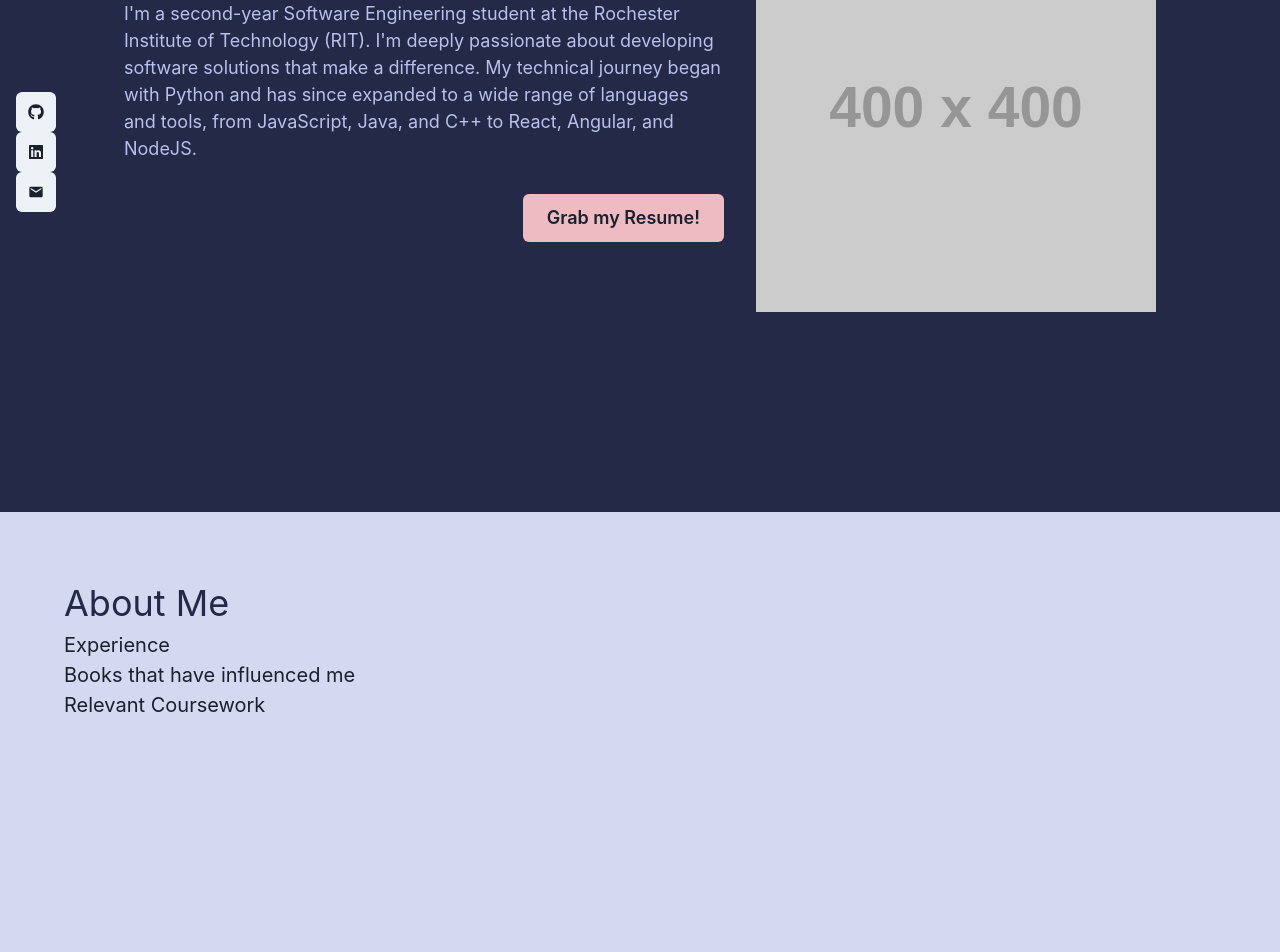
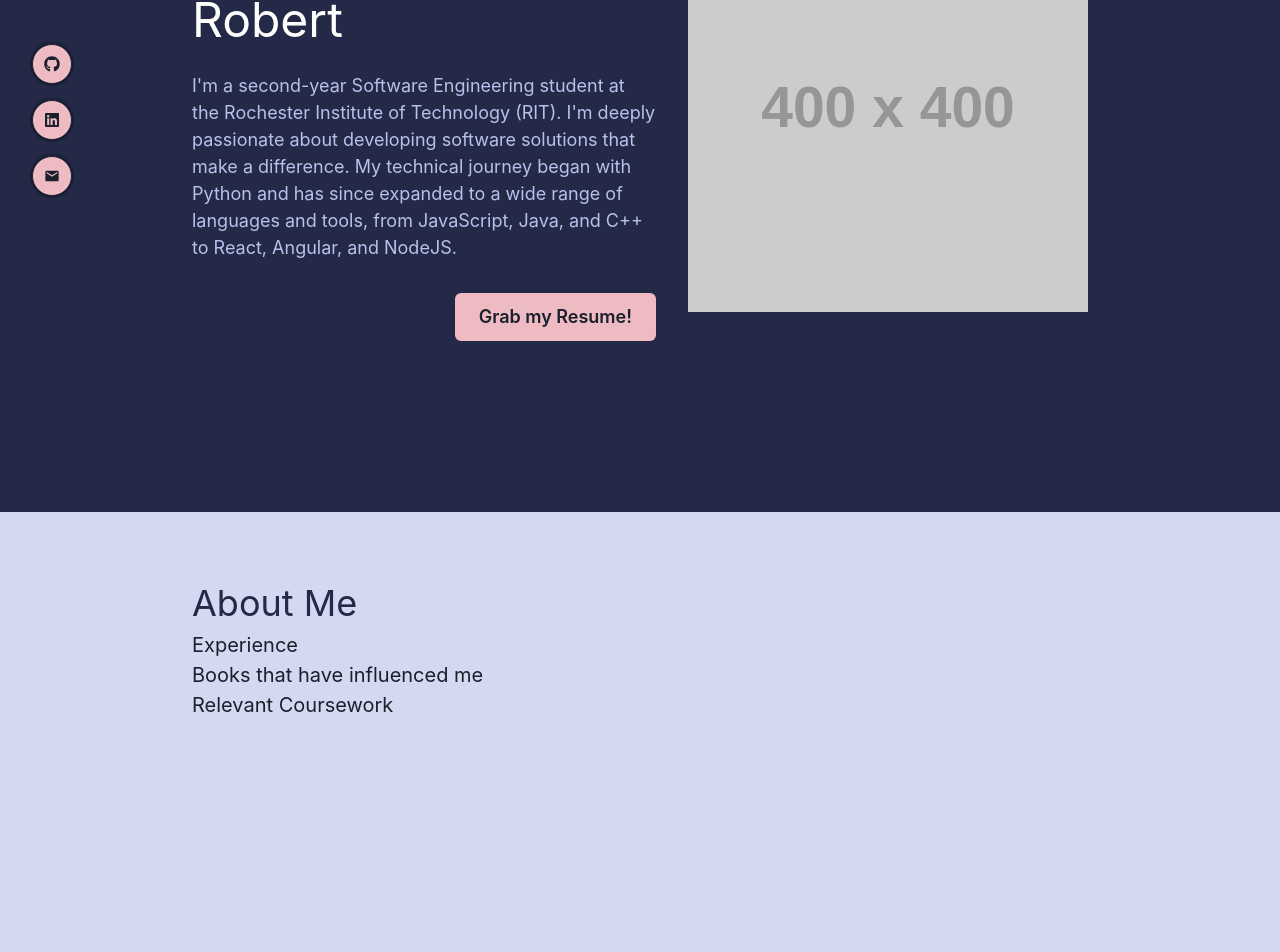
Before and after one commit to RWalling21/RW-Portfolio, a React (Create React App) app in the folder portfolio/: page / in a window 1280 px wide. Shown: the part 572-1524 px from the top of the page. Built offline with nearby package versions, Linux system fonts and the light colour scheme; the HTML template or start-up script is replaced by a standard one.

Commit message:
Styled contact buttons and updated border

```diff
--- a/portfolio/src/Theme.ts
+++ b/portfolio/src/Theme.ts
@@ -8,6 +8,7 @@ const Theme = extendTheme({
       paragraph: "#b8c1ec",
       button: "#eebbc3",
       buttonText: "#232946",
+      buttonHover: "#d4d8f0"
     },
     lightBlue: {
       background: "#d4d8f0",
--- a/portfolio/src/aboutMe/aboutMe.tsx
+++ b/portfolio/src/aboutMe/aboutMe.tsx
@@ -6,7 +6,7 @@ const AboutMe : React.FC = () => {
         <Flex
             bg="lightBlue.background"
             height="125vh"
-            pr="4rem" pl="4rem"
+            pr="12rem" pl="12rem"
         >
             <Box mt="4rem">
                 <Text fontSize="4xl" color="lightBlue.headline"> About Me </Text>
--- a/portfolio/src/contactMe/contactMe.tsx
+++ b/portfolio/src/contactMe/contactMe.tsx
@@ -9,7 +9,7 @@ const ContactMe : React.FC = () => {
         <Flex
             bg="lightBlue.background"
             height="75vh"
-            pr="4rem" pl="4rem"
+            pr="12rem" pl="12rem"
             align="center"
             justify="center"
         >
--- a/portfolio/src/footer/Footer.tsx
+++ b/portfolio/src/footer/Footer.tsx
@@ -6,7 +6,7 @@ const Footer: React.FC = () => {
         <Flex
             bg="navy.background"
             height="10vh"
-            pr="4rem" pl="4rem"
+            pr="12rem" pl="12rem"
             justify="center"
             align="flex-end"
             mb="1rem"
--- a/portfolio/src/header/NavButton.tsx
+++ b/portfolio/src/header/NavButton.tsx
@@ -15,6 +15,7 @@ const NavButton : React.FC<NavButtonProps> = ({ text, section }) => {
             color="navy.buttonText"
             size='md'
             variant='contained'
+            _hover={{ bg: "navy.buttonHover" }}
         >
             { text }
         </Button>
--- a/portfolio/src/header/navbar.tsx
+++ b/portfolio/src/header/navbar.tsx
@@ -27,7 +27,7 @@ const Navbar : React.FC = () => {
                 <NavButton text="About Me" section="AboutMe" />
                 <NavButton text="Projects" section="Projects" />
                 <NavButton text="Contact Me" section="ContactMe" />
-                <Button variant="outline" color="navy.button"> Resume </Button>
+                <Button variant="outline" color="navy.button" > Resume </Button>
             </Stack>
         </Flex>
     );
--- a/portfolio/src/home/Home.tsx
+++ b/portfolio/src/home/Home.tsx
@@ -6,7 +6,7 @@ const Home : React.FC = () => {
     <Flex
       bg="navy.background"
       height="75vh"
-      pr="4rem" pl="4rem"
+      pr="12rem" pl="12rem"
       mt="4rem"
       justify="center"
     >
@@ -32,6 +32,7 @@ const Home : React.FC = () => {
           size="lg"
           bg="navy.button"
           variant='contained'
+          _hover={{ bg: "navy.buttonHover" }}
         >
           Grab my Resume!
         </Button>
--- a/portfolio/src/projects/Projects.tsx
+++ b/portfolio/src/projects/Projects.tsx
@@ -11,7 +11,7 @@ const Projects : React.FC = () => {
             mt="4rem"
             bg="navy.background"
             height="125vh"
-            pr="4rem" pl="4rem"
+            pr="12rem" pl="12rem"
             justify="flex-end"
         >
             <Box flex="1" color="navy.paragraph" mt="14rem">
--- a/portfolio/src/socials/Socials.tsx
+++ b/portfolio/src/socials/Socials.tsx
@@ -1,17 +1,17 @@
 import React from "react";
 
-import { Flex, IconButton, Link } from "@chakra-ui/react";
+import { VStack } from "@chakra-ui/react";
 import { FaGithub, FaLinkedin } from "react-icons/fa";
 import { MdEmail } from "react-icons/md";
 import SocialsLink from "./SocialsLink";
 
 const Socials : React.FC = () => {
     return (
-        <Flex position="fixed" left="1rem" bottom="1rem" direction="column">
+        <VStack position="fixed" left="2rem" bottom="2rem" direction="column" spacing={4}>
             <SocialsLink href="https://github.com/RWalling21" icon={<FaGithub />} />
             <SocialsLink href="https://www.linkedin.com/in/rwalling/" icon={<FaLinkedin />} />
             <SocialsLink href="mailto:rhw8246@rit.edu" icon={<MdEmail />} />
-        </Flex>
+        </VStack>
     )
 }
 
--- a/portfolio/src/socials/SocialsLink.tsx
+++ b/portfolio/src/socials/SocialsLink.tsx
@@ -13,7 +13,17 @@ const SocialsLink : React.FC<SocialsProps> = ({href, icon}) => {
 
     return (
         <Link href={href} isExternal>
-            <IconButton aria-label="LinkedIn" icon={icon} />
+            <IconButton
+                aria-label="LinkedIn"
+                icon={icon}
+                size="md"
+                isRound={true}
+                bg="navy.button"
+                _hover={{ bg: "navy.buttonHover", boxShadow: "0px 0px 6px white" }}
+                borderWidth="1px"
+                borderColor="navy.background"
+                boxShadow="0px 0px 3px black"
+            />
         </Link>
     )
 }
```
